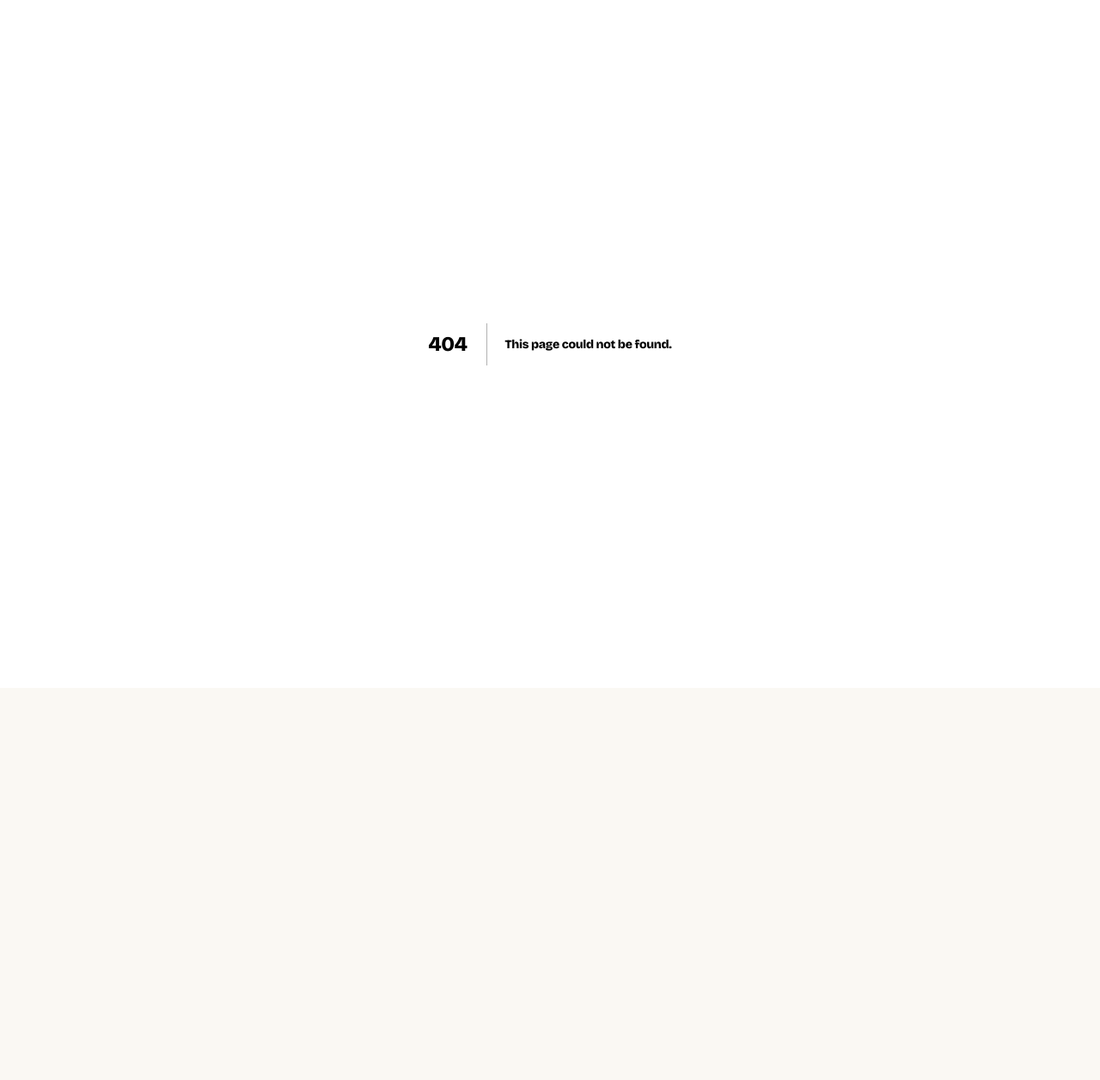
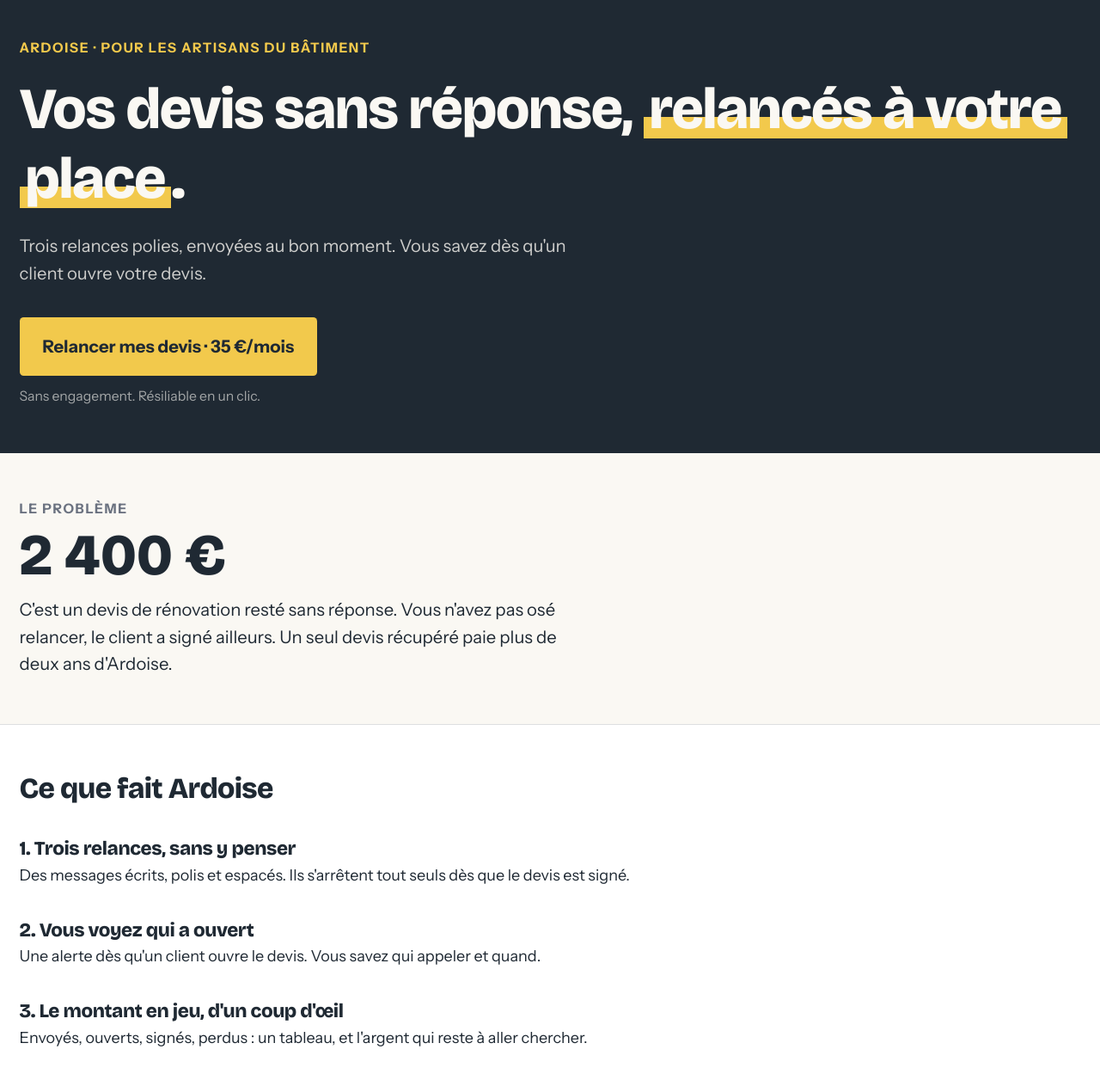
Before and after one commit to maythie/Ardoise, a Next.js app: page / in a window 1280 px wide. Before the commit this address had no page. Shown: the top 1256 px of the page at 86% size. Before the commit the page ends 800 px from the top, so only its background shows below. Built offline with nearby package versions, Linux system fonts and the light colour scheme.

Commit message:
Create page.tsx

```diff
--- /dev/null
+++ b/app/page.tsx
@@ -0,0 +1,91 @@
+const LIEN_PAIEMENT = "/api/checkout";
+
+function Bouton({ id }: { id?: string }) {
+  return (
+    <a
+      id={id}
+      href={LIEN_PAIEMENT}
+      className="flex min-h-14 w-full items-center justify-center rounded-sm bg-craie px-6 py-4 text-center text-lg font-bold text-ardoise active:translate-y-px md:w-auto md:inline-flex"
+    >
+      Relancer mes devis · <span className="whitespace-nowrap">&nbsp;35 €/mois</span>
+    </a>
+  );
+}
+
+export default function Page() {
+  return (
+    <main>
+      <section className="bg-ardoise px-5 pb-12 pt-10 text-papier">
+        <p className="mb-4 text-sm font-bold uppercase tracking-widest text-craie">
+          Ardoise · pour les artisans du bâtiment
+        </p>
+        <h1 className="mb-5 text-4xl md:text-6xl">
+          Vos devis sans réponse,{" "}
+          <span className="craie">relancés à votre place</span>.
+        </h1>
+        <p className="mb-8 max-w-xl text-lg text-papier/80">
+          Trois relances polies, envoyées au bon moment. Vous savez dès qu'un
+          client ouvre votre devis.
+        </p>
+        <Bouton />
+        <p className="mt-3 text-sm text-papier/60">
+          Sans engagement. Résiliable en un clic.
+        </p>
+      </section>
+
+      <section className="px-5 py-12">
+        <p className="mb-2 text-sm font-bold uppercase tracking-widest text-pierre">
+          Le problème
+        </p>
+        <p className="font-[family-name:var(--font-titre)] text-6xl font-extrabold leading-none">
+          2 400 €
+        </p>
+        <p className="mt-3 max-w-xl text-lg">
+          C'est un devis de rénovation resté sans réponse. Vous n'avez pas osé
+          relancer, le client a signé ailleurs. Un seul devis récupéré paie
+          plus de deux ans d'Ardoise.
+        </p>
+      </section>
+
+      <section className="border-y border-ardoise/15 bg-white px-5 py-12">
+        <h2 className="mb-8 text-3xl">Ce que fait Ardoise</h2>
+        <ul className="space-y-8">
+          <li>
+            <h3 className="mb-1 text-xl">1. Trois relances, sans y penser</h3>
+            <p>
+              Des messages écrits, polis et espacés. Ils s'arrêtent tout seuls
+              dès que le devis est signé.
+            </p>
+          </li>
+          <li>
+            <h3 className="mb-1 text-xl">2. Vous voyez qui a ouvert</h3>
+            <p>
+              Une alerte dès qu'un client ouvre le devis. Vous savez qui
+              appeler et quand.
+            </p>
+          </li>
+          <li>
+            <h3 className="mb-1 text-xl">3. Le montant en jeu, d'un coup d'œil</h3>
+            <p>
+              Envoyés, ouverts, signés, perdus : un tableau, et l'argent qui
+              reste à aller chercher.
+            </p>
+          </li>
+        </ul>
+      </section>
+
+      <section className="px-5 py-12">
+        <h2 className="mb-3 text-3xl">35 € par mois</h2>
+        <p className="mb-8 max-w-xl text-lg">
+          Un devis signé grâce à une relance rembourse l'abonnement. Tout le
+          reste, c'est du chiffre d'affaires en plus.
+        </p>
+        <Bouton id="paiement" />
+      </section>
+
+      <footer className="px-5 pb-10 text-sm text-pierre">
+        © Ardoise
+      </footer>
+    </main>
+  );
+}
```
